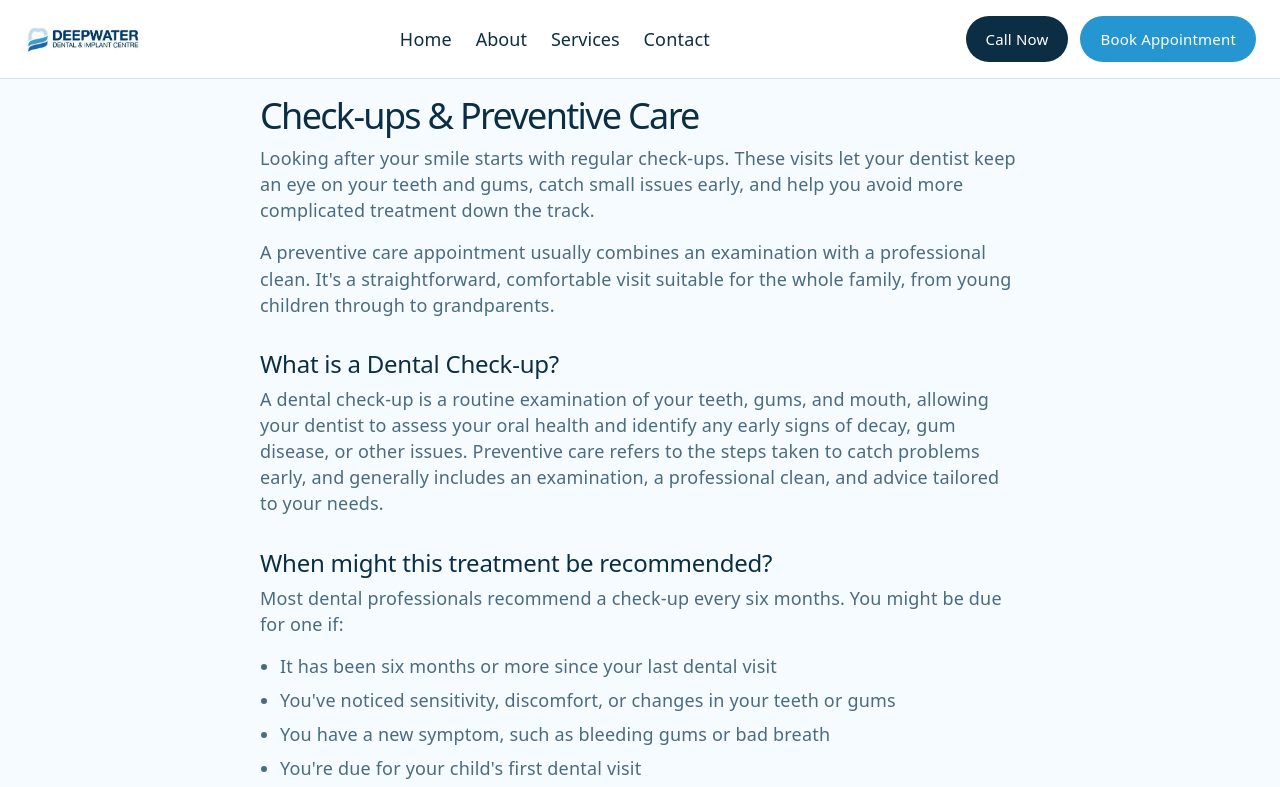
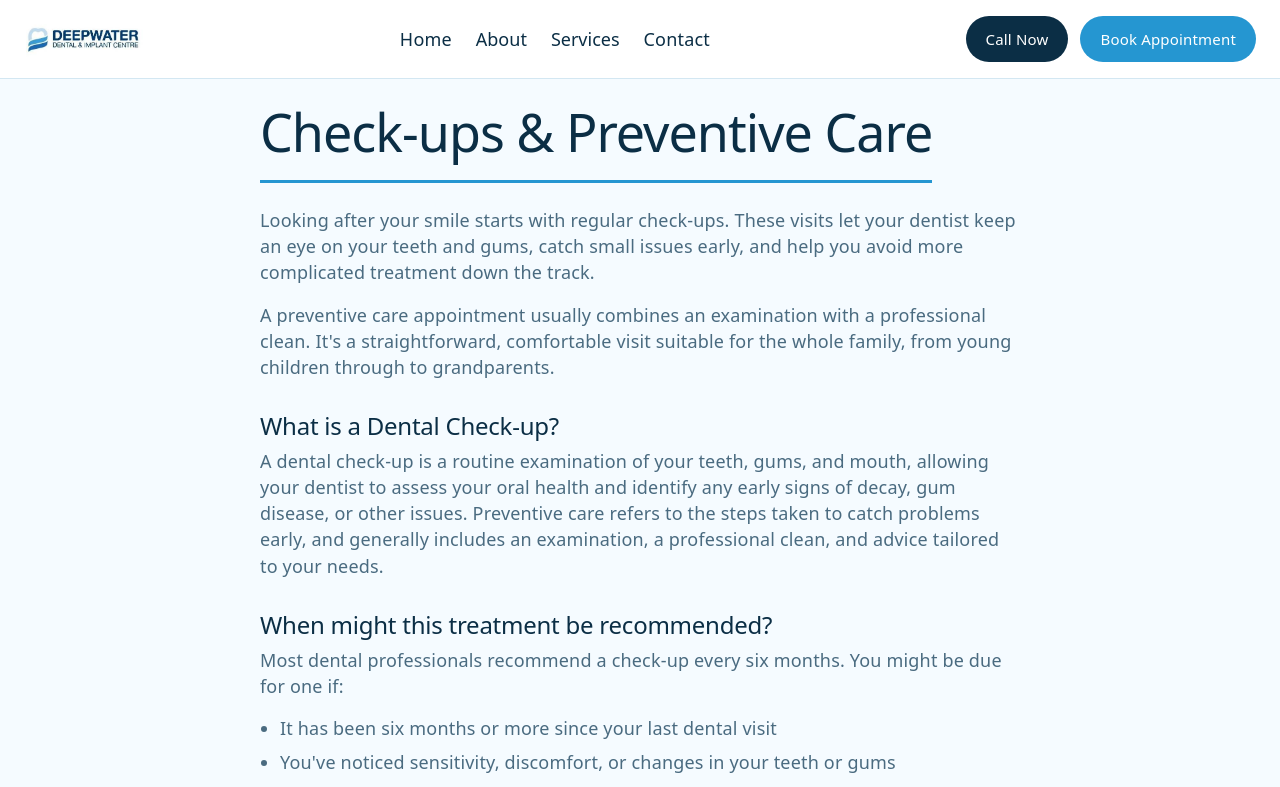
Before and after one commit to katnguyen2301-ops/Deepwater-website, a React (Vite) app: page /services/checkups-preventive-care in a window 1280 px wide. Shown: the top 787 px of the page. Built offline with nearby package versions, Linux system fonts and the light colour scheme.

Commit message:
Make service page titles larger and more prominent, matching About pages

```diff
--- a/src/index.css
+++ b/src/index.css
@@ -334,8 +334,19 @@ body {
 }
 
 .service-page h1 {
-  font-size: 36px;
-  margin: 0 0 16px;
+  font-size: 52px;
+  line-height: 1.1;
+  letter-spacing: -1px;
+  margin: 0 0 24px;
+  padding-bottom: 20px;
+  border-bottom: 3px solid var(--accent);
+  display: inline-block;
+}
+
+@media (max-width: 600px) {
+  .service-page h1 {
+    font-size: 36px;
+  }
 }
 
 .service-page h2 {
```
